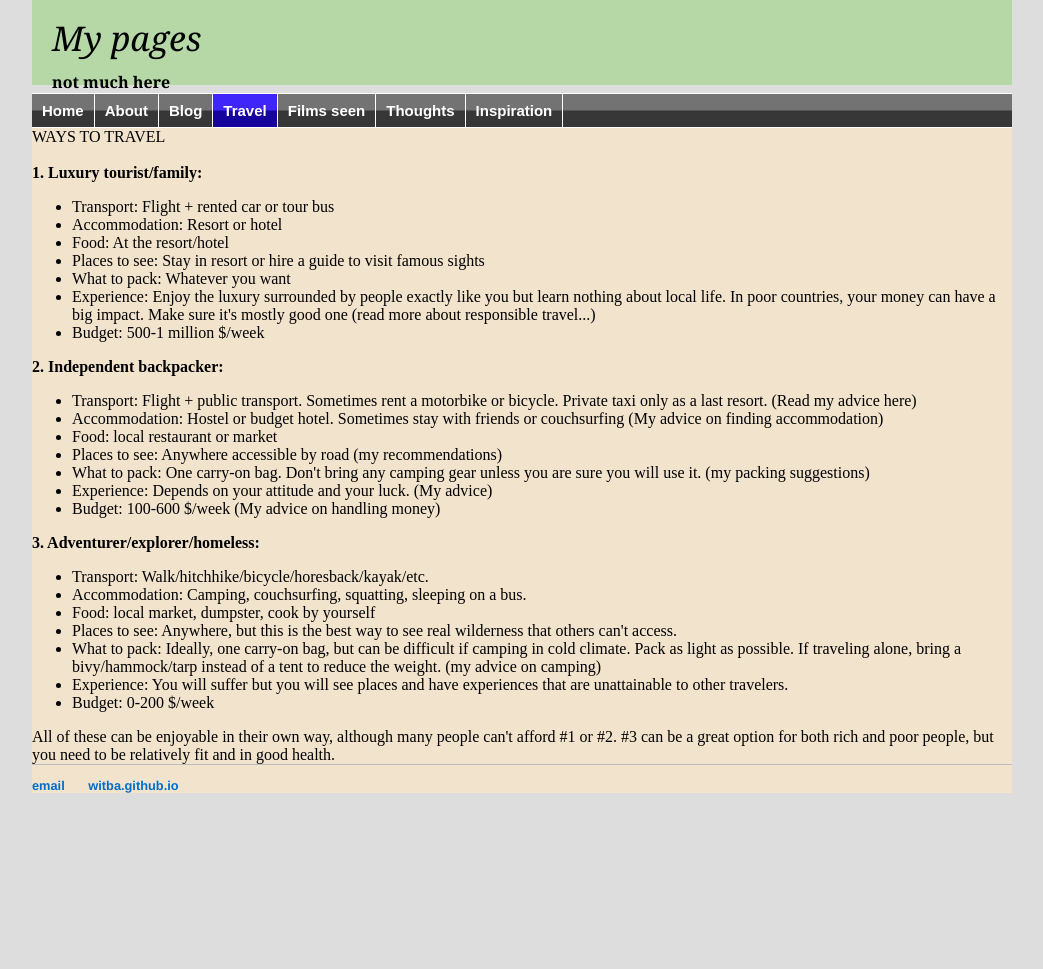
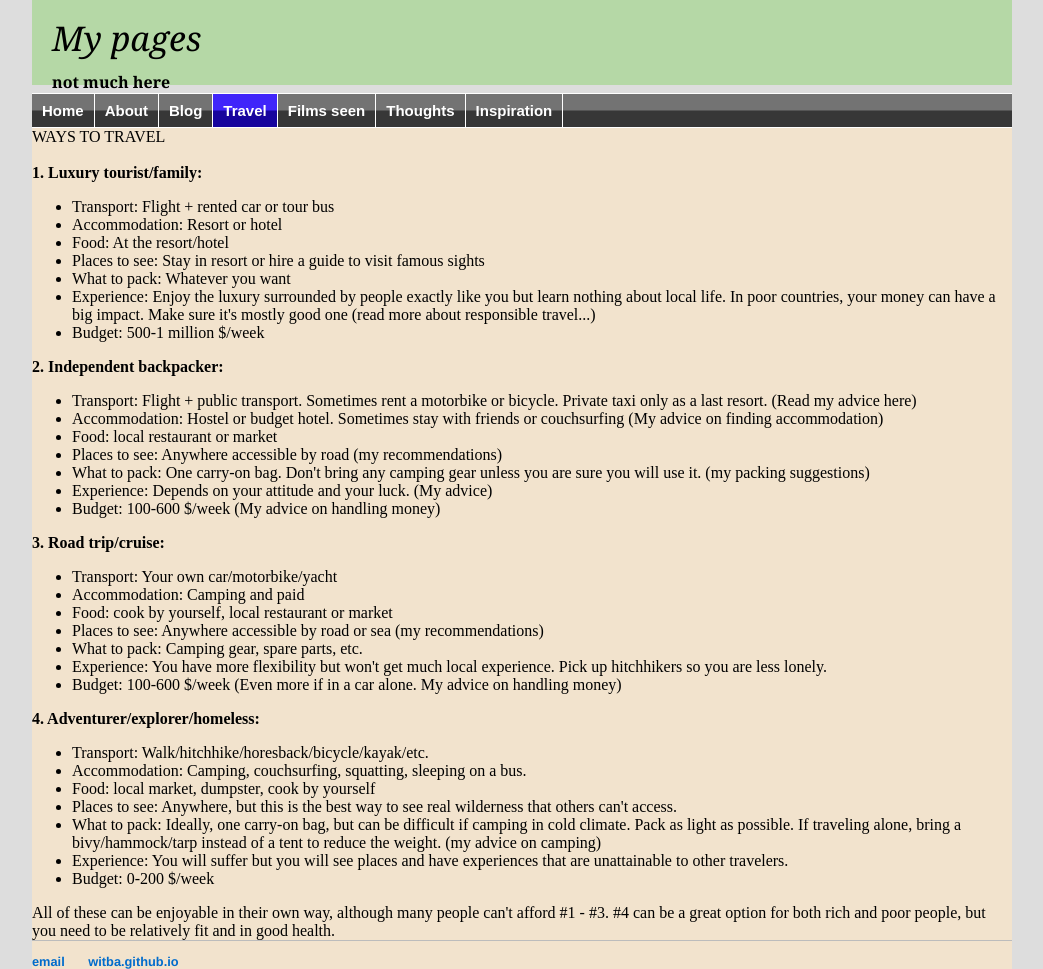
Before and after one commit to witba/witba.github.io, a Jekyll site: the page built from travel/waystotravel.html, in a window 1280 px wide. Shown: the whole page, without its empty margins (118-1161 px from the left). Built offline with Jekyll 4.4.1, drawn with Linux system fonts in a browser that asks for light colours; before the commit the page ends 900 px from its top, so only the background shows below that.

Commit message:
Update waystotravel.html

```diff
--- a/travel/waystotravel.html
+++ b/travel/waystotravel.html
@@ -27,9 +27,19 @@ WAYS TO TRAVEL <br>
 <li>Experience: Depends on your attitude and your luck. (My advice)
 <li>Budget: 100-600 $/week (My advice on handling money)
 </ul>
-<b>3. Adventurer/explorer/homeless:</b>
+<b>3. Road trip/cruise:</b>
 <ul>
-<li>Transport: Walk/hitchhike/bicycle/horesback/kayak/etc.
+<li>Transport: Your own car/motorbike/yacht
+<li>Accommodation: Camping and paid
+<li>Food: cook by yourself, local restaurant or market
+<li>Places to see: Anywhere accessible by road or sea (my recommendations)
+<li>What to pack: Camping gear, spare parts, etc.
+<li>Experience: You have more flexibility but won't get much local experience. Pick up hitchhikers so you are less lonely.
+<li>Budget: 100-600 $/week (Even more if in a car alone. My advice on handling money)
+</ul>
+<b>4. Adventurer/explorer/homeless:</b>
+<ul>
+<li>Transport: Walk/hitchhike/horesback/bicycle/kayak/etc.
 <li>Accommodation: Camping, couchsurfing, squatting, sleeping on a bus.
 <li>Food: local market, dumpster, cook by yourself
 <li>Places to see: Anywhere, but this is the best way to see real wilderness that others can't access.
@@ -37,5 +47,5 @@ WAYS TO TRAVEL <br>
 <li>Experience: You will suffer but you will see places and have experiences that are unattainable to other travelers.
 <li>Budget: 0-200 $/week
 </ul>
-All of these can be enjoyable in their own way, although many people can't afford #1 or #2. #3 can be a great option for both rich and poor people, but you need to be relatively fit and in good health.
+All of these can be enjoyable in their own way, although many people can't afford #1 - #3. #4 can be a great option for both rich and poor people, but you need to be relatively fit and in good health.
 </div>
```
